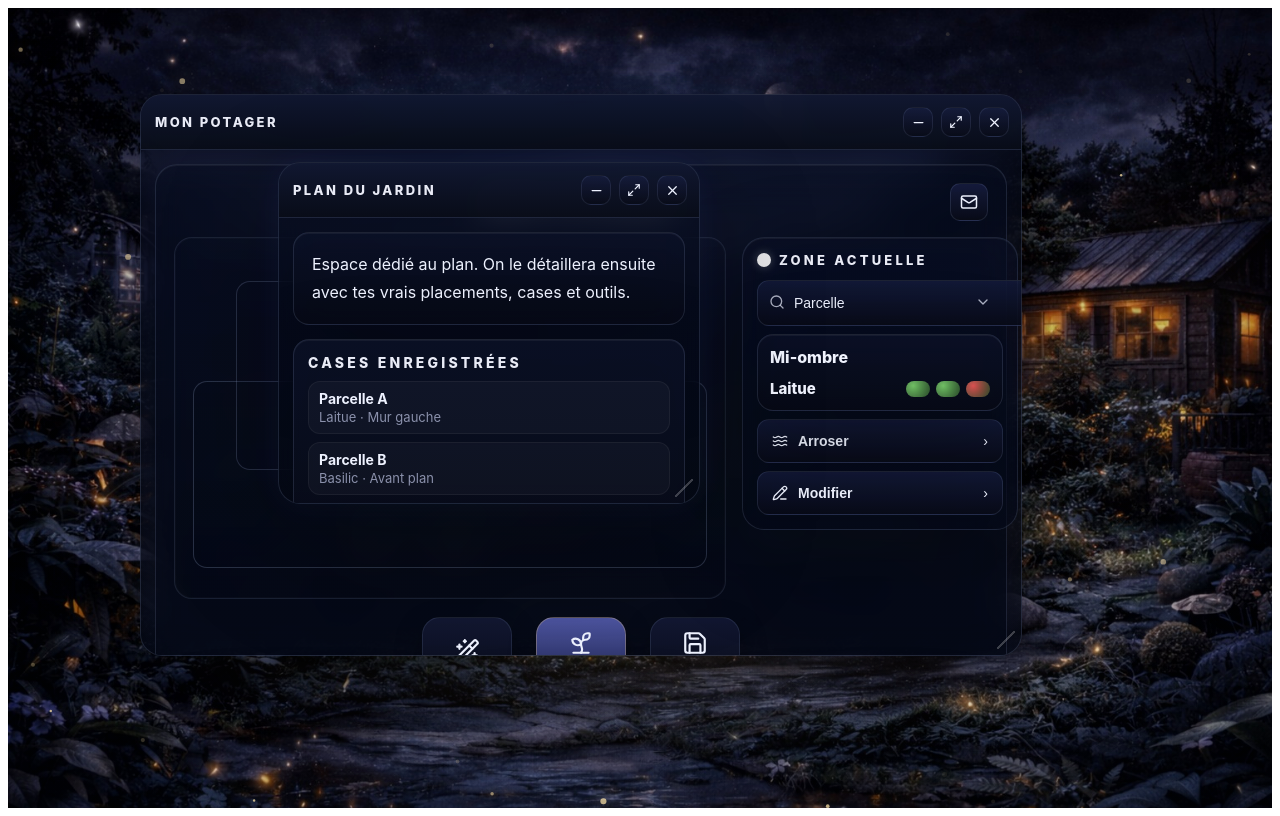
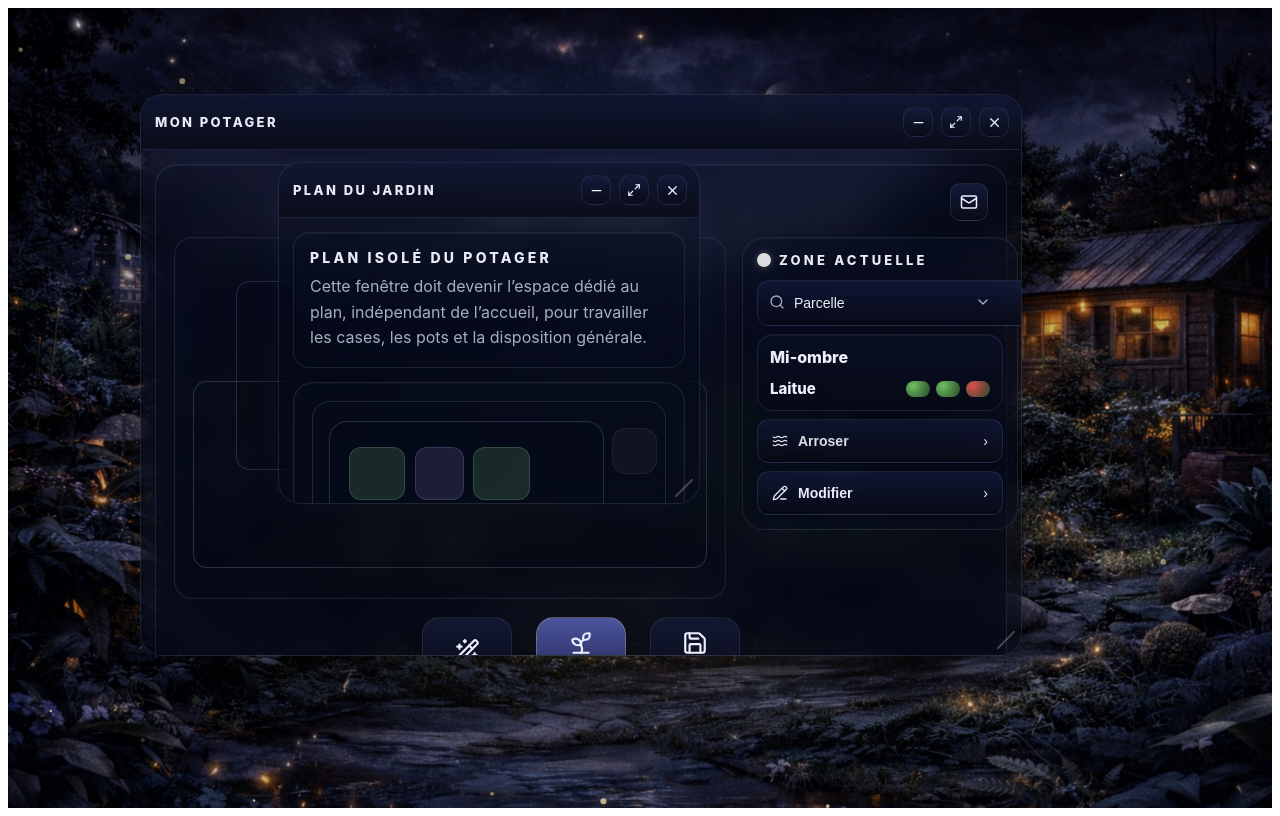
Before and after one commit to alexlejeunea12-arch/curly-octo-giggle, a React (Vite) app: page / in a window 1280 px wide. Both pictures are taken after a click on the button 395 px from the left and 374 px from the top of the page. Built offline with nearby package versions, Linux system fonts and the light colour scheme.

Commit message:
Update App.jsx

```diff
--- a/src/App.jsx
+++ b/src/App.jsx
@@ -49,12 +49,12 @@ function useLocalStorageState(key, initialValue) {
 
 function shell(extra = {}) {
   return {
-    background: "linear-gradient(180deg, rgba(8,14,34,0.52), rgba(5,9,22,0.70))",
-    border: "1px solid rgba(182,204,255,0.13)",
+    background: "linear-gradient(180deg, rgba(8,14,34,0.34), rgba(5,9,22,0.52))",
+    border: "1px solid rgba(182,204,255,0.11)",
     borderRadius: 22,
-    boxShadow: "0 30px 90px rgba(0,0,0,0.25), inset 0 1px 0 rgba(255,255,255,0.05)",
-    backdropFilter: "blur(18px)",
-    WebkitBackdropFilter: "blur(18px)",
+    boxShadow: "0 28px 90px rgba(0,0,0,0.20), inset 0 1px 0 rgba(255,255,255,0.04)",
+    backdropFilter: "blur(20px)",
+    WebkitBackdropFilter: "blur(20px)",
     ...extra,
   };
 }
@@ -277,9 +277,9 @@ function HomeOverlay({ onOpenPanel, onOpenCreate }) {
       style={shell({
         padding: 18,
         background:
-          "linear-gradient(180deg, rgba(8,14,34,0.42), rgba(5,9,22,0.58))",
+          "linear-gradient(180deg, rgba(8,14,34,0.24), rgba(5,9,22,0.42))",
         boxShadow:
-          "0 34px 104px rgba(0,0,0,0.24), 0 0 40px rgba(90,120,255,0.04), inset 0 1px 0 rgba(255,255,255,0.05)",
+          "0 26px 92px rgba(0,0,0,0.18), 0 0 30px rgba(90,120,255,0.03), inset 0 1px 0 rgba(255,255,255,0.05)",
       })}
     >
       <div style={{ display: "flex", alignItems: "center", justifyContent: "space-between", marginBottom: 16 }}>
@@ -313,7 +313,7 @@ function HomeOverlay({ onOpenPanel, onOpenCreate }) {
           <Hotspot title="Statut" onClick={() => onOpenPanel("status")} style={{ left: "61.4%", top: "69%", width: 90, height: 76 }} />
         </div>
 
-        <div style={shell({ padding: 14, width: 246, background: "linear-gradient(180deg, rgba(10,16,38,0.44), rgba(6,10,24,0.58))" })}>
+        <div style={shell({ padding: 14, width: 246, background: "linear-gradient(180deg, rgba(10,16,38,0.24), rgba(6,10,24,0.40))" })}>
           <div style={{ display: "flex", alignItems: "center", gap: 8, marginBottom: 12 }}>
             <div style={{ width: 14, height: 14, borderRadius: "50%", background: "rgba(255,255,255,0.90)", boxShadow: "0 0 10px rgba(255,255,255,0.26)" }} />
             <span style={titleCaps(13)}>Zone actuelle</span>
@@ -583,11 +583,50 @@ function CreateCaseModal({ openAt, onClose, onSave }) {
 function renderWindowContent(mode, cases) {
   const texts = {
     zone: "Lecture de la zone sélectionnée. Ici on branchera plus tard les vraies actions contextuelles.",
-    plan: "Espace dédié au plan. On le détaillera ensuite avec tes vrais placements, cases et outils.",
     suggestion: "Déplacer 3 pots vers la zone Est et garder la zone chaude pour les piments.",
     today: "Tailler les fraises, surveiller l’humidité du matin et vérifier la lumière des semis prioritaires.",
     status: `Enregistré • ${cases.length} case(s) • restauration locale active.`,
   };
+
+  if (mode === "plan") {
+    return (
+      <div style={{ display: "grid", gap: 14, height: "100%" }}>
+        <div style={soft({ padding: 16, background: "linear-gradient(180deg, rgba(10,16,38,0.26), rgba(6,10,24,0.38))" })}>
+          <div style={{ ...titleCaps(14), marginBottom: 8 }}>Plan isolé du potager</div>
+          <div style={{ color: "rgba(232,238,255,0.72)", lineHeight: 1.6 }}>
+            Cette fenêtre doit devenir l’espace dédié au plan, indépendant de l’accueil, pour travailler les cases, les pots et la disposition générale.
+          </div>
+        </div>
+        <div
+          style={{
+            flex: 1,
+            minHeight: 320,
+            borderRadius: 20,
+            border: "1px solid rgba(182,204,255,0.12)",
+            background: "linear-gradient(180deg, rgba(10,16,34,0.22), rgba(6,10,22,0.34))",
+            boxShadow: "inset 0 0 0 1px rgba(255,255,255,0.03)",
+            position: "relative",
+            overflow: "hidden",
+          }}
+        >
+          <div style={{ position: "absolute", inset: 18, borderRadius: 18, border: "1px solid rgba(181,202,255,0.14)", background: "linear-gradient(180deg, rgba(8,12,24,0.14), rgba(8,12,24,0.04))" }} />
+          <div style={{ position: "absolute", left: "9%", top: "12%", width: "70%", height: "62%", borderRadius: 18, border: "1px solid rgba(181,202,255,0.18)", background: "rgba(10,16,30,0.08)" }} />
+          <div style={{ position: "absolute", right: "7%", top: "14%", width: "11%", height: "14%", borderRadius: 14, background: "rgba(255,255,255,0.04)", border: "1px solid rgba(255,255,255,0.06)" }} />
+          <div style={{ position: "absolute", left: "14%", top: "20%", width: "14%", height: "16%", borderRadius: 12, background: "rgba(120,190,120,0.18)", border: "1px solid rgba(170,225,170,0.18)" }} />
+          <div style={{ position: "absolute", left: "31%", top: "20%", width: "12%", height: "16%", borderRadius: 12, background: "rgba(160,130,220,0.16)", border: "1px solid rgba(200,185,255,0.16)" }} />
+          <div style={{ position: "absolute", left: "46%", top: "20%", width: "14%", height: "16%", borderRadius: 12, background: "rgba(120,190,120,0.18)", border: "1px solid rgba(170,225,170,0.18)" }} />
+          <div style={{ position: "absolute", left: "14%", top: "40%", width: "14%", height: "15%", borderRadius: 12, background: "rgba(120,190,120,0.18)", border: "1px solid rgba(170,225,170,0.18)" }} />
+          <div style={{ position: "absolute", left: "31%", top: "40%", width: "12%", height: "15%", borderRadius: 12, background: "rgba(255,176,112,0.14)", border: "1px solid rgba(255,210,156,0.14)" }} />
+          <div style={{ position: "absolute", left: "46%", top: "40%", width: "14%", height: "15%", borderRadius: 12, background: "rgba(160,130,220,0.16)", border: "1px solid rgba(200,185,255,0.16)" }} />
+          <div style={{ position: "absolute", left: 26, bottom: 28, display: "flex", gap: 10 }}>
+            {[0, 1, 2].map((i) => (
+              <div key={i} style={{ width: 18, height: 18, borderRadius: "50%", background: "rgba(255,215,140,0.72)", boxShadow: "0 0 12px rgba(255,215,140,0.18)" }} />
+            ))}
+          </div>
+        </div>
+      </div>
+    );
+  }
 
   if (mode === "pots") {
     return (
```
